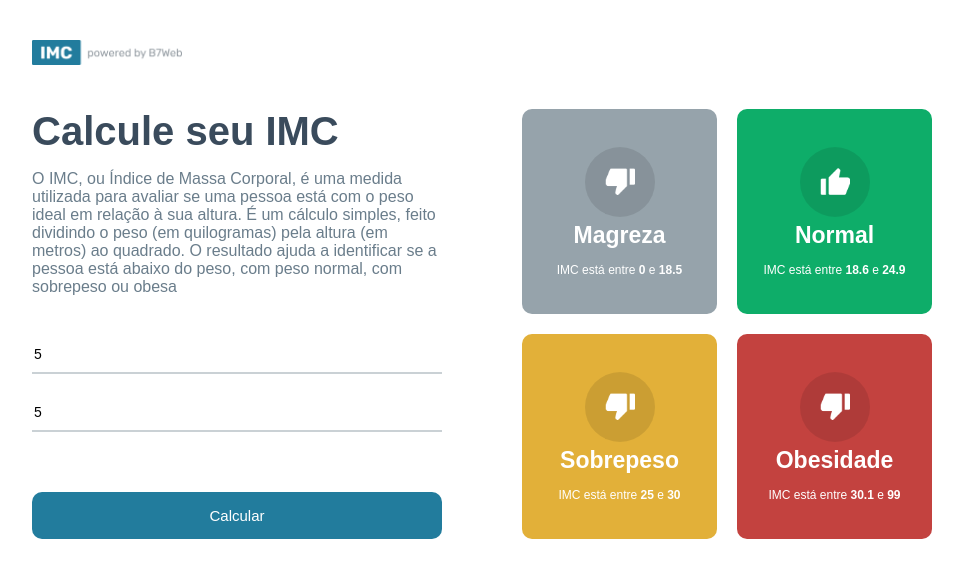
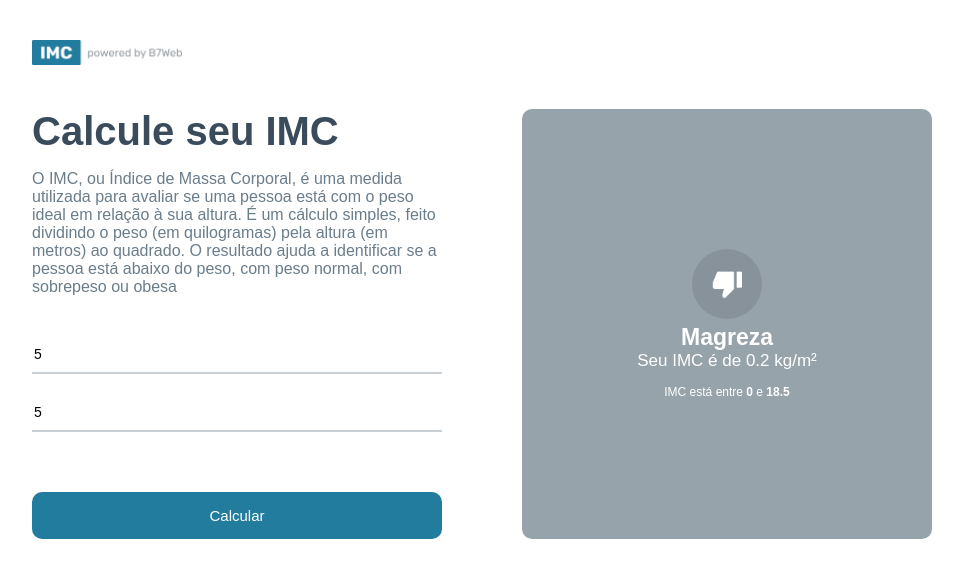
Before and after one commit to micas-tsx/calculadora-imc, a React (Create React App) app: page / in a window 1280 px wide. Both pictures are taken after typing "5", "5" into the empty fields and a click on the button "Calcular". Shown: the top 578 px of the page, without its empty margins (158-1121 px from the left). Built offline with nearby package versions, Linux system fonts and the light colour scheme.

Commit message:
feat: start to make the project functional

```diff
--- a/src/App.module.css
+++ b/src/App.module.css
@@ -66,3 +66,8 @@
   grid-template-columns: repeat(2, 1fr);
   gap: 20px;
 }
+.container .rightSide .rightBig {
+  flex: 1;
+  display: flex;
+
+}
--- a/src/App.tsx
+++ b/src/App.tsx
@@ -1,16 +1,17 @@
 import { useState } from 'react'
 import styles from './App.module.css'
 import poweredImage from './assets/powered.png'
-import { levels, calculateImc } from './helpers/imc'
+import { levels, calculateImc, type Level } from './helpers/imc'
 import { GridItem } from './components/GridItem'
 
 const App = () => {
   const [heightField,setHeightField] = useState<number>(0)
   const [weightField,setWeightField] = useState<number>(0)
+  const [toShow, setToShow] = useState<Level | null>(null)
 
   const handleCalculateButton = () => {
     if(heightField && weightField){
-
+      setToShow(calculateImc(heightField, weightField))
     } else {
       alert("Digite todos os campos")
     }
@@ -44,11 +45,20 @@
           <button onClick={handleCalculateButton}>Calcular</button>
         </div>
         <div className={styles.rightSide}>
+          {!toShow &&
           <div className={styles.grid}>
             {levels.map((item, key) => (
               <GridItem key={key} item={item} />
             ))}
           </div>
+          }
+
+          {toShow &&
+            <div className={styles.rightBig}>
+              <div className={styles.rightArrow}></div>
+              <GridItem item={toShow} />
+            </div>
+          }
         </div>
       </div>
     </div>
--- a/src/components/GridItem/GridItem.module.css
+++ b/src/components/GridItem/GridItem.module.css
@@ -29,3 +29,8 @@
   font-size: 12px;
   margin-top: 14px;
 }
+
+.yourImc {
+  font-size: 17px;
+
+}
--- a/src/components/GridItem/index.tsx
+++ b/src/components/GridItem/index.tsx
@@ -15,6 +15,11 @@
         <img src={item.icon === 'up' ? upImage : downImage} alt="" width="30" />
       </div>
       <div className={styles.gridTitle}> {item.title} </div>
+
+      {item.yourImc &&
+        <div className={styles.yourImc}>Seu IMC é de {item.yourImc} kg/m²</div>
+      }
+
       <div className={styles.gridInfo}>
         <>
         IMC está entre <strong>{item.imc[0]}</strong> e <strong>{item.imc[1]}</strong>
--- a/src/helpers/imc.ts
+++ b/src/helpers/imc.ts
@@ -37,10 +37,9 @@
   const imc = weight / (height * height);
 
   for(let i in levels) {
-    if(imc >= levels[i].imc[0] &&
-       imc <= levels[i].imc[1]) {
-        levels[i].yourImc = imc;
-        return levels[1]
+    if(imc >= levels[i].imc[0] && imc <= levels[i].imc[1]) {
+        levels[i].yourImc = parseFloat(imc.toFixed(2));
+        return levels[i]
     }
   }
 
```
